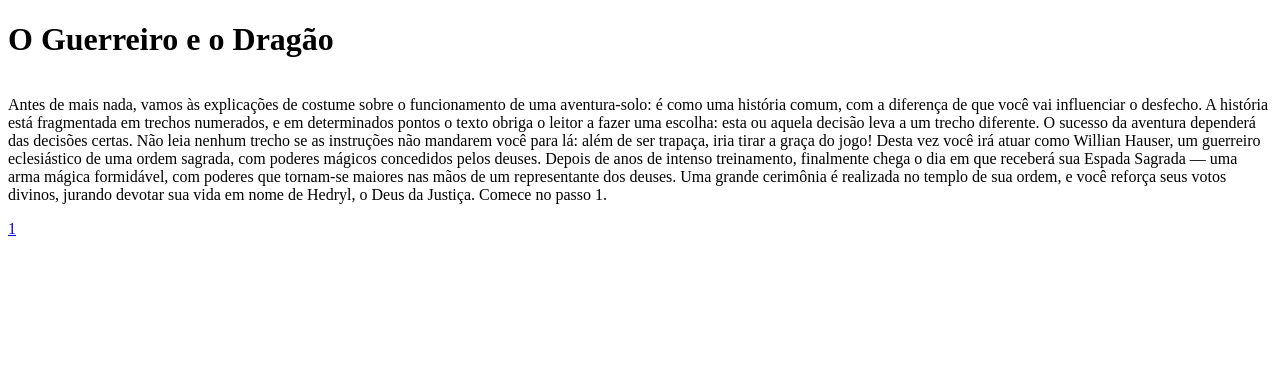
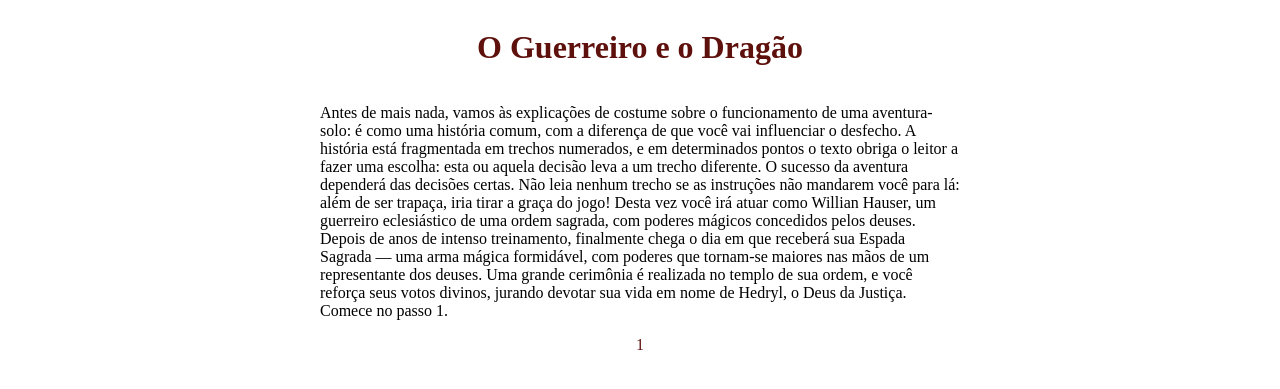
Before and after one commit to ARJOM/aventura-solo, a Django app: page /step/0 in a window 1280 px wide. Shown: the top 389 px of the page. Run offline with Django 3.2, Linux system fonts and the light colour scheme; data comes from the database, SQL or seed files in the repository; some web fonts are replaced.

Commit message:
estilizando páginas dos passos

```diff
--- a/static/css/main.css
+++ b/static/css/main.css
@@ -4,11 +4,27 @@
     font-family: "Trade Winds";
 }
 
-#container{
+body{
     display: flex;
     flex-direction: column;
+    align-items: center;
+}
+
+#container{
+    width: 50vw;
 }
 
 #options{
+    display: flex;
     flex-direction: row;
+    justify-content: space-around;
 }
+
+h1, a{
+    color: #5e100c;
+}
+
+a:link
+{
+    text-decoration: none;
+}
```
